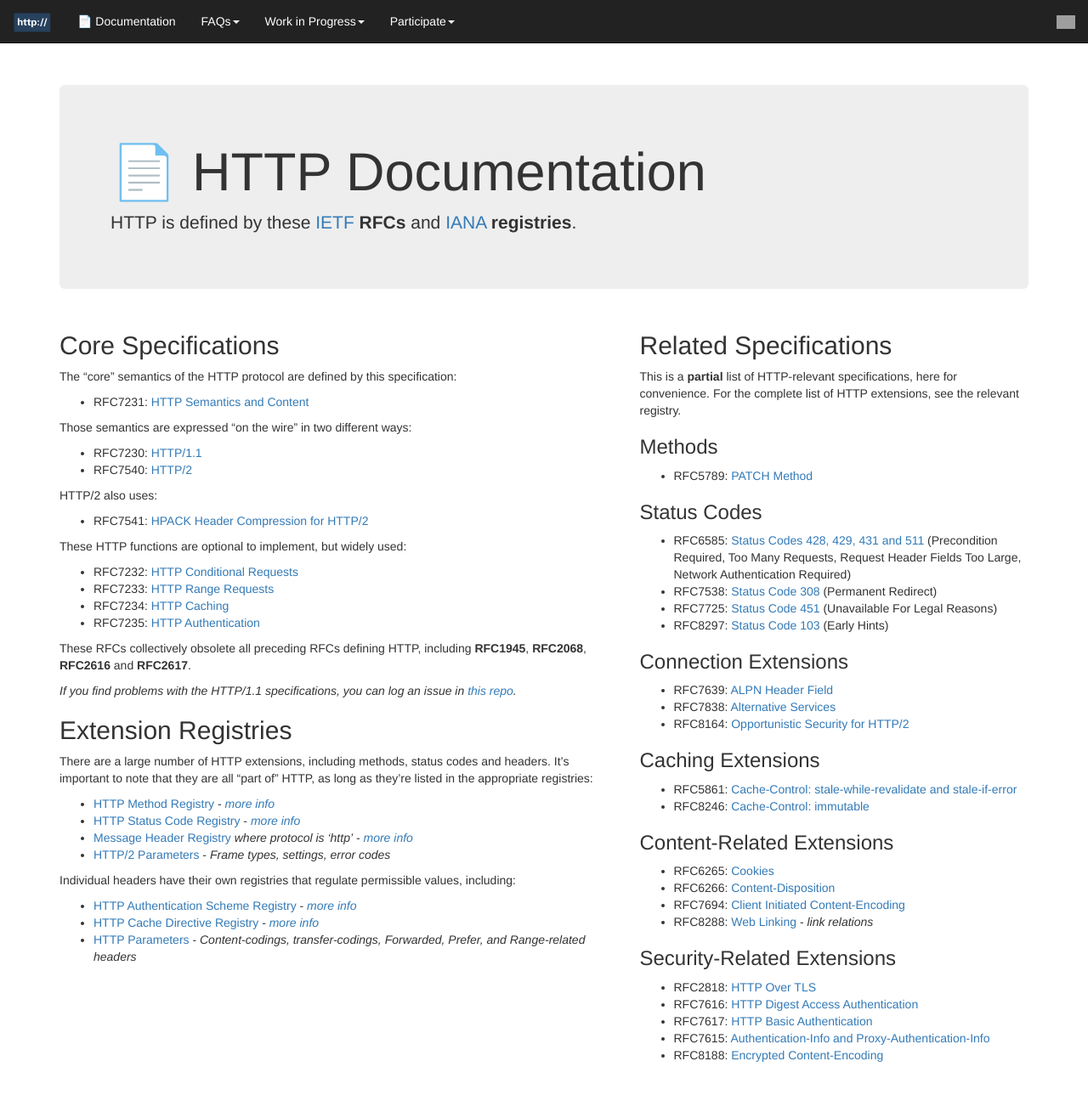
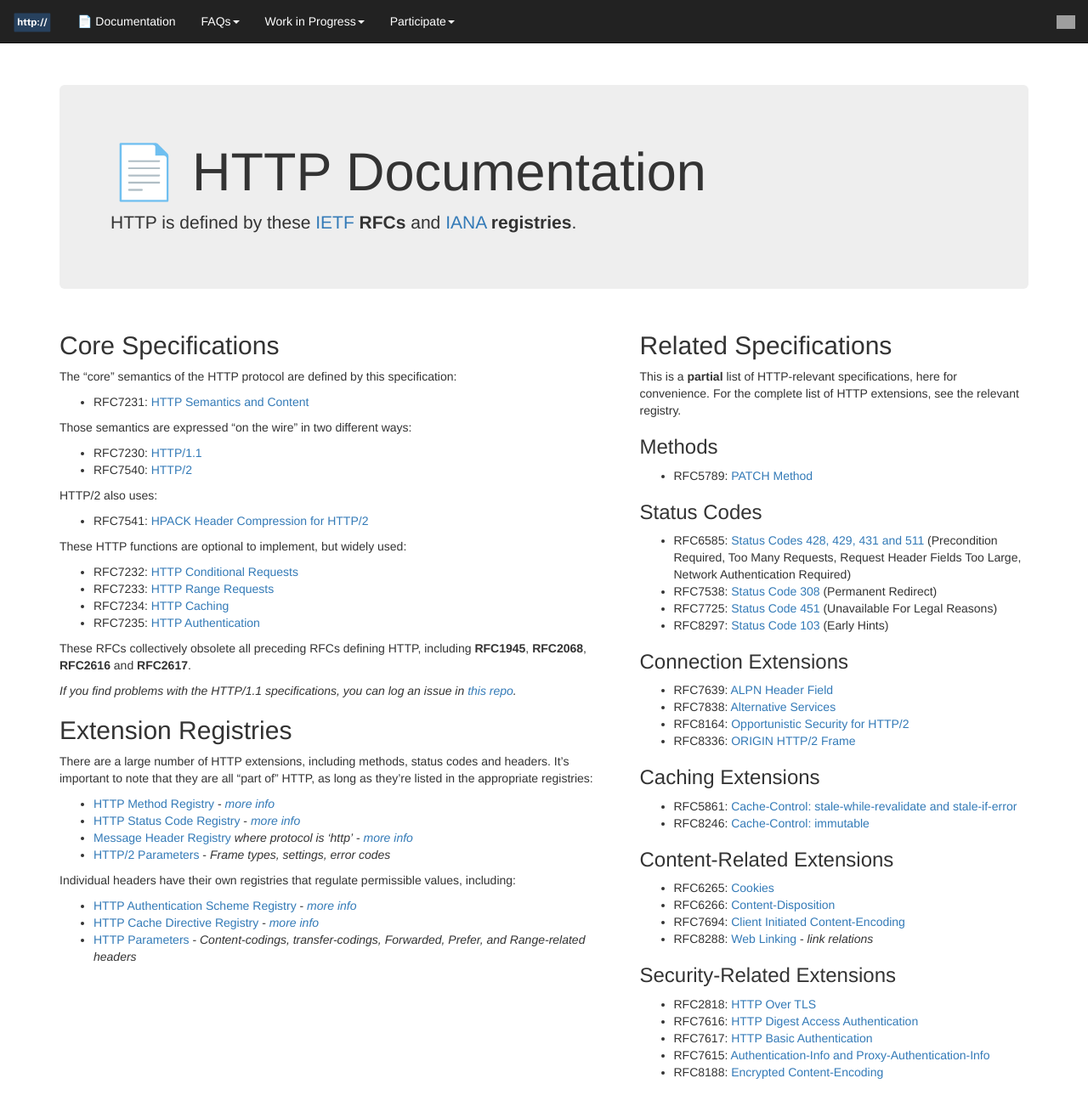
Before and after one commit to httpwg/httpwg.github.io, a Jekyll site: the page built from specs/index.md, in a window 1280 px wide and 1382 px high. Shown: the top 1309 px of the window at 85% size. Built offline with Jekyll 4.4.1, drawn with Linux system fonts in a browser that asks for light colours; nearby versions of some CDN libraries; library files that are not in the unit come from our copies; grey boxes are pictures that could not be loaded.

Commit message:
Add ORIGIN

```diff
--- a/specs/_other.md
+++ b/specs/_other.md
@@ -21,6 +21,7 @@ list of HTTP extensions, see the relevant registry.
 * RFC7639: [ALPN Header Field](/specs/rfc7639.html)
 * RFC7838: [Alternative Services](/specs/rfc7838.html)
 * RFC8164: [Opportunistic Security for HTTP/2](/specs/rfc8164.html)
+* RFC8336: [ORIGIN HTTP/2 Frame](/specs/rfc8336.html)
 
 ### Caching Extensions
 
```
